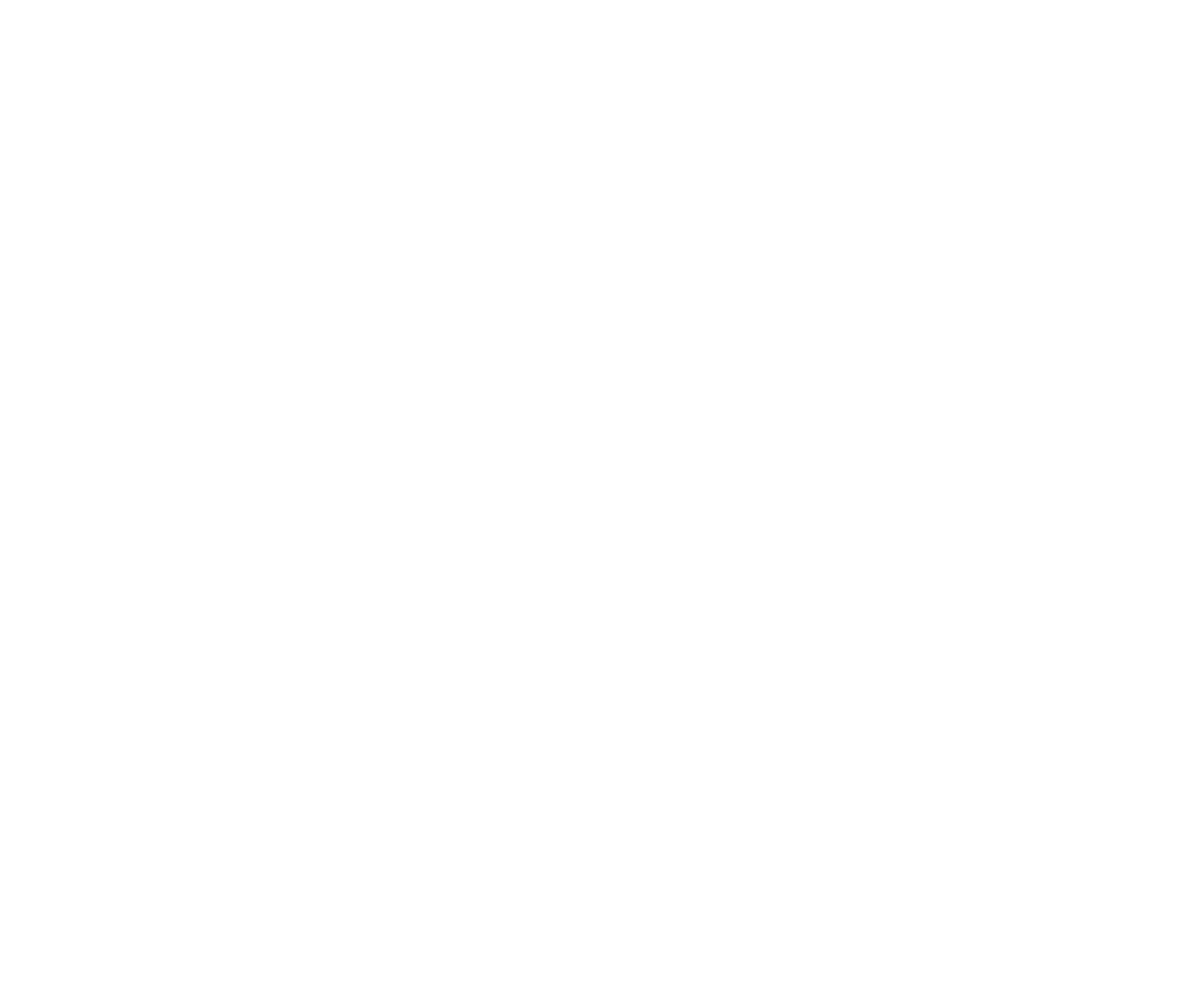
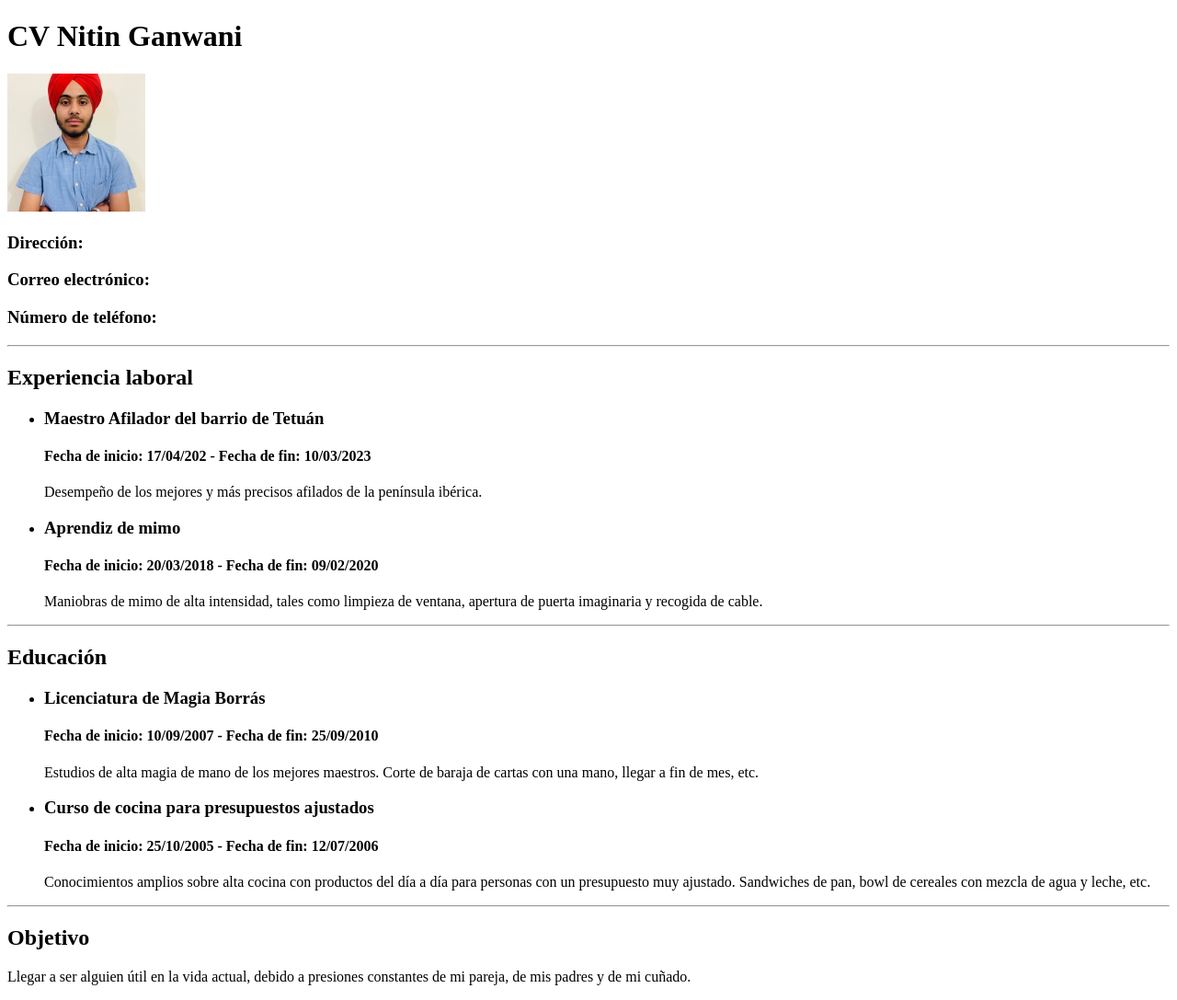
Before and after one commit to NitGanwani/w1exCV-nitin-ganwani, a plain HTML site: page index.html in a window 1280 px wide. Shown: the whole page at 92% size. Before the commit the page ends 800 px from the top, so only its background shows below. Drawn offline with Linux system fonts and the light colour scheme.

Commit message:
Add list items in sections

```diff
--- a/index.html
+++ b/index.html
@@ -5,10 +5,62 @@
   <meta charset="UTF-8">
   <meta http-equiv="X-UA-Compatible" content="IE=edge">
   <meta name="viewport" content="width=device-width, initial-scale=1.0">
-  <title>CV Nitin</title>
+  <title>Nitin</title>
+  <link rel="shortcut icon" href="favicon.ico" type="image/x-icon">
 </head>
 
 <body>
+  <header>
+    <h1>CV Nitin Ganwani</h1>
+    <img src="student.jpg" alt="profile picture of Nitin" width="150" height="150">
+    <h3>Dirección:</h3>
+    <h3>Correo electrónico:</h3>
+    <h3>Número de teléfono:</h3>
+  </header>
+  <hr>
+  <main>
+    <section>
+      <h2>Experiencia laboral</h2>
+      <ul>
+        <li>
+          <h3>Maestro Afilador del barrio de Tetuán</h3>
+          <h4>Fecha de inicio: 17/04/202 - Fecha de fin: 10/03/2023</h4>
+          <p>Desempeño de los mejores y más precisos afilados de la península ibérica.</p>
+        </li>
+        <li>
+          <h3>Aprendiz de mimo</h3>
+          <h4>Fecha de inicio: 20/03/2018 - Fecha de fin: 09/02/2020</h4>
+          <p>Maniobras de mimo de alta intensidad, tales como limpieza de ventana, apertura de puerta imaginaria y
+            recogida de cable.</p>
+        </li>
+      </ul>
+    </section>
+    <hr>
+    <section>
+      <h2>Educación</h2>
+      <ul>
+        <li>
+          <h3>Licenciatura de Magia Borrás</h3>
+          <h4>Fecha de inicio: 10/09/2007 - Fecha de fin: 25/09/2010</h4>
+          <p>Estudios de alta magia de mano de los mejores maestros. Corte de baraja de cartas con una mano, llegar a
+            fin de
+            mes, etc.</p>
+        </li>
+        <li>
+          <h3>Curso de cocina para presupuestos ajustados</h3>
+          <h4>Fecha de inicio: 25/10/2005 - Fecha de fin: 12/07/2006</h4>
+          <p>Conocimientos amplios sobre alta cocina con productos del día a día para personas con un presupuesto muy
+            ajustado. Sandwiches de pan, bowl de cereales con mezcla de agua y leche, etc.</p>
+        </li>
+      </ul>
+    </section>
+    <hr>
+    <section>
+      <h2>Objetivo</h2>
+      <p>Llegar a ser alguien útil en la vida actual, debido a presiones constantes de mi pareja, de mis padres y de mi
+        cuñado.</p>
+    </section>
+  </main>
 
 </body>
 
```
